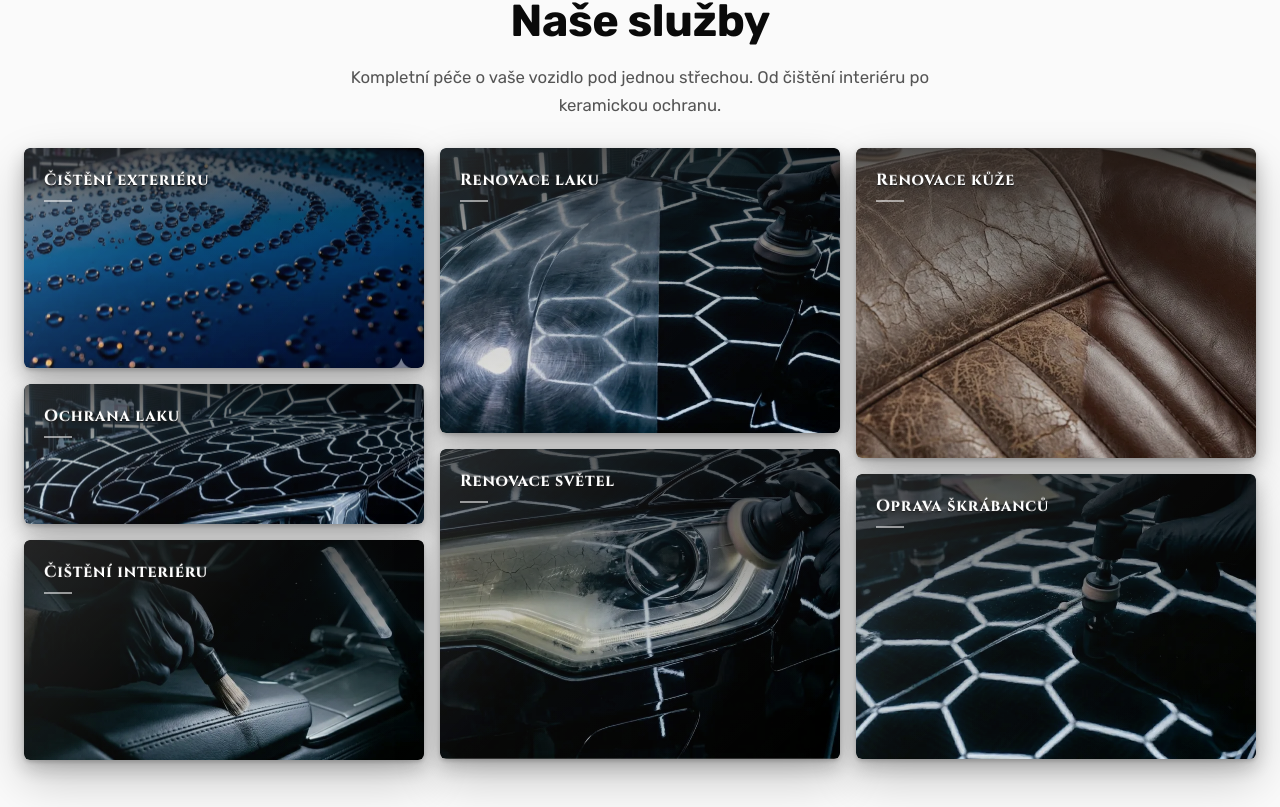
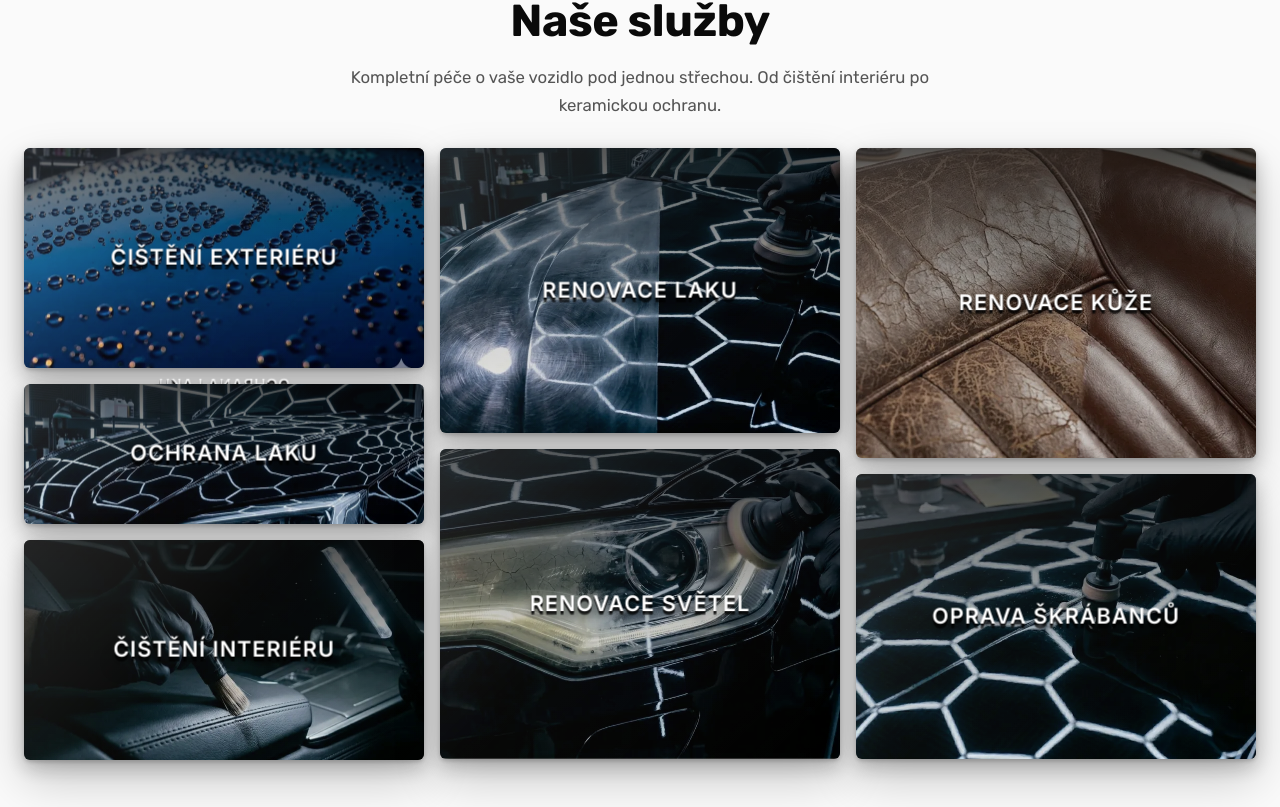
Before and after one commit to MarekSmooth/MN-Shine, a Next.js app: page / in a window 1280 px wide. Shown: the part 853-1660 px from the top of the page. Built offline with nearby package versions, Linux system fonts and the light colour scheme.

Commit message:
ServicesPreview: fix flip card backface visibility and overflow

```diff
--- a/src/app/globals.css
+++ b/src/app/globals.css
@@ -733,12 +733,13 @@ body {
 .masonry-card-wrap {
   width: 100%;
 }
+/* Karta se mírně zdvihne při hoveru (před otočením) */
 .masonry-card-wrap:hover .service-flip-inner {
-  transform: rotateY(180deg);
+  transform: translateY(-8px) rotateY(180deg);
   box-shadow:
-    0 6px 12px  rgba(0,0,0,0.18),
-    0 20px 44px rgba(0,0,0,0.26),
-    0 48px 96px rgba(0,0,0,0.30);
+    0 12px 24px  rgba(0,0,0,0.28),
+    0 32px 64px  rgba(0,0,0,0.36),
+    0 64px 120px rgba(0,0,0,0.30);
 }
 /* Tablet: equal-height 3 cols */
 @media (max-width: 1023px) {
@@ -761,7 +762,7 @@ body {
 
 /* ---- Service flip cards ---- */
 .service-flip-card {
-  perspective: 1100px;
+  perspective: 550px;
   cursor: pointer;
   /* NO transform/filter here — either kills preserve-3d in children */
 }
@@ -771,26 +772,16 @@ body {
   width: 100%;
   height: 215px;
   transform-style: preserve-3d;
-  transition: transform 0.7s cubic-bezier(0.4, 0, 0.2, 1), box-shadow 0.4s ease;
+  transition: transform 0.9s cubic-bezier(0.25, 0.46, 0.45, 0.94), box-shadow 0.4s ease;
   border-radius: 6px;
-  /* Thick glass frame — 3D bevel effect:
-     inset top/left = bright edge (light source from top-left)
-     inset bottom/right = dark edge (shadow side)
-     multiple layers simulate glass thickness (~4px) */
   box-shadow:
-    /* outer drop shadow */
     0 2px 4px  rgba(0,0,0,0.18),
     0 8px 20px rgba(0,0,0,0.22),
     0 20px 48px rgba(0,0,0,0.20),
-    /* glass top edge — brightest specular */
     inset 0  4px 0 rgba(255,255,255,0.72),
-    /* glass left edge */
     inset  4px 0 0 rgba(255,255,255,0.32),
-    /* glass bottom edge — shadow */
     inset 0 -4px 0 rgba(0,0,0,0.38),
-    /* glass right edge — shadow */
     inset -4px 0 0 rgba(0,0,0,0.18),
-    /* inner depth — second glass layer */
     inset 0  8px 6px -4px rgba(255,255,255,0.18),
     inset 0 -8px 6px -4px rgba(0,0,0,0.22);
 }
@@ -800,7 +791,8 @@ body {
   backface-visibility: hidden;
   -webkit-backface-visibility: hidden;
   border-radius: 6px;
-  overflow: hidden;
+  /* overflow: hidden ZDE ZAKÁZÁN — zničil by transform-style: preserve-3d na potomcích */
+  transform-style: preserve-3d;
 }
 .service-flip-back {
   position: absolute;
@@ -808,8 +800,9 @@ body {
   backface-visibility: hidden;
   -webkit-backface-visibility: hidden;
   border-radius: 6px;
-  overflow: hidden;
+  /* overflow: hidden ZDE ZAKÁZÁN — zničil by transform-style: preserve-3d na potomcích */
   transform: rotateY(180deg);
+  transform-style: preserve-3d;
 }
 
 /* Clips bg image to rounded corners */
@@ -830,22 +823,22 @@ body {
   z-index: 10;
 }
 
-/* Raised text — letters elevated above card surface
-   Light top-edge highlight (lit from above) + cast shadow below = 3D raise illusion */
+/* Raised text — stacked extrusion: každý řádek je jedna "vrstva" tloušťky písmene */
 .service-text-raised {
   text-shadow:
-    0 -1px 0 rgba(255,255,255,0.32),   /* top-edge specular — essential for raised look */
-    0  1px 1px rgba(0,0,0,1),           /* hard immediate shadow */
-    0  3px 6px rgba(0,0,0,0.85),        /* soft mid shadow */
-    0  8px 18px rgba(0,0,0,0.60),       /* far diffuse shadow */
-    0 15px 30px rgba(0,0,0,0.35);       /* ambient depth */
+    0 1px 0 rgba(0,0,0,0.6),
+    0 2px 0 rgba(0,0,0,0.55),
+    0 3px 0 rgba(0,0,0,0.50),
+    0 4px 0 rgba(0,0,0,0.40),
+    0 6px 8px  rgba(0,0,0,0.35),
+    0 12px 18px rgba(0,0,0,0.20);
 }
 .service-desc-raised {
   text-shadow:
-    0 -1px 0 rgba(255,255,255,0.14),
-    0  1px 1px rgba(0,0,0,0.95),
-    0  3px 7px rgba(0,0,0,0.70),
-    0  7px 16px rgba(0,0,0,0.42);
+    0 1px 0 rgba(0,0,0,0.55),
+    0 2px 0 rgba(0,0,0,0.45),
+    0 3px 6px  rgba(0,0,0,0.30),
+    0 8px 14px rgba(0,0,0,0.18);
 }
 
 /* ---- Title overlay — separate DOM layer above all cards ---- */
--- a/src/components/sections/ServicesPreview.tsx
+++ b/src/components/sections/ServicesPreview.tsx
@@ -130,22 +130,25 @@ export function ServicesPreview() {
                               background: 'linear-gradient(to bottom, rgba(0,0,0,0.72) 0%, rgba(0,0,0,0.22) 55%, rgba(0,0,0,0.05) 100%)',
                             }} />
                           </div>
-                          {/* Title always visible on front */}
-                          <div style={{ position: 'absolute', top: '1.25rem', left: '1.25rem', right: '1.25rem', zIndex: 2 }}>
+                          {/* Title centered on front */}
+                          <div style={{ position: 'absolute', inset: 0, zIndex: 2, display: 'flex', flexDirection: 'column', alignItems: 'center', justifyContent: 'center', padding: '1.25rem', transform: 'translateZ(60px)' }}>
                             <h3 className="service-text-raised" style={{
                               color: '#FFFFFF',
-                              fontFamily: 'var(--font-cinzel, serif)',
-                              fontSize: '1rem',
-                              fontWeight: 700,
-                              margin: '0 0 0.5rem',
+                              fontFamily: 'var(--font-inter, sans-serif)',
+                              fontSize: '1.2rem',
+                              fontWeight: 600,
+                              margin: 0,
                               letterSpacing: '0.05em',
+                              textAlign: 'center',
+                              textTransform: 'uppercase',
                             }}>{service.title}</h3>
-                            <div style={{ width: '28px', height: '2px', backgroundColor: '#FFFFFF', opacity: 0.55 }} />
                           </div>
                         </div>
 
                         {/* Back face */}
                         <div className="service-flip-back">
+                          {/* clip wrapper — overflow:hidden tady, ne na flip-back (zabilo by preserve-3d) */}
+                          <div style={{ position: 'absolute', inset: 0, borderRadius: '6px', overflow: 'hidden' }}>
                             <div style={{
                               position: 'absolute', inset: 0,
                               backgroundImage: `url(${service.image})`,
@@ -153,20 +156,25 @@ export function ServicesPreview() {
                               backgroundPosition: 'center',
                             }} />
                             <div style={{ position: 'absolute', inset: 0, background: 'rgba(0,0,0,0.78)' }} />
+                          </div>
                           <div className="service-flip-back-inner" style={{
                             position: 'relative', zIndex: 1,
                             width: '100%', height: '100%',
                             display: 'flex', flexDirection: 'column',
+                            alignItems: 'center',
                             justifyContent: 'center',
                             padding: '2rem',
+                            textAlign: 'center',
+                            transform: 'translateZ(60px)',
                           }}>
                             <h3 className="service-text-raised" style={{
                               color: '#FFFFFF',
-                              fontFamily: 'var(--font-cinzel, serif)',
+                              fontFamily: 'var(--font-inter, sans-serif)',
                               fontSize: '1.05rem',
-                              fontWeight: 700,
+                              fontWeight: 600,
                               margin: '0 0 1rem',
                               letterSpacing: '0.05em',
+                              textTransform: 'uppercase',
                             }}>{service.title}</h3>
                             <div style={{ width: '28px', height: '2px', backgroundColor: '#FFFFFF', opacity: 0.4, marginBottom: '1.25rem' }} />
                             <p className="service-desc-raised" style={{
```
Lines whose indentation alone changed are shown as unchanged.
